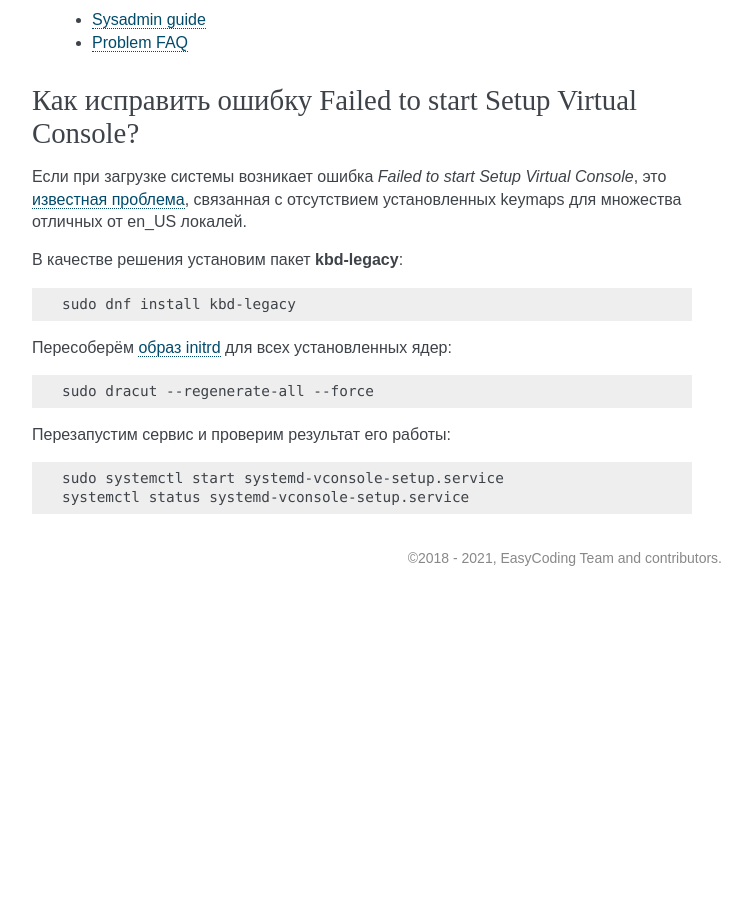
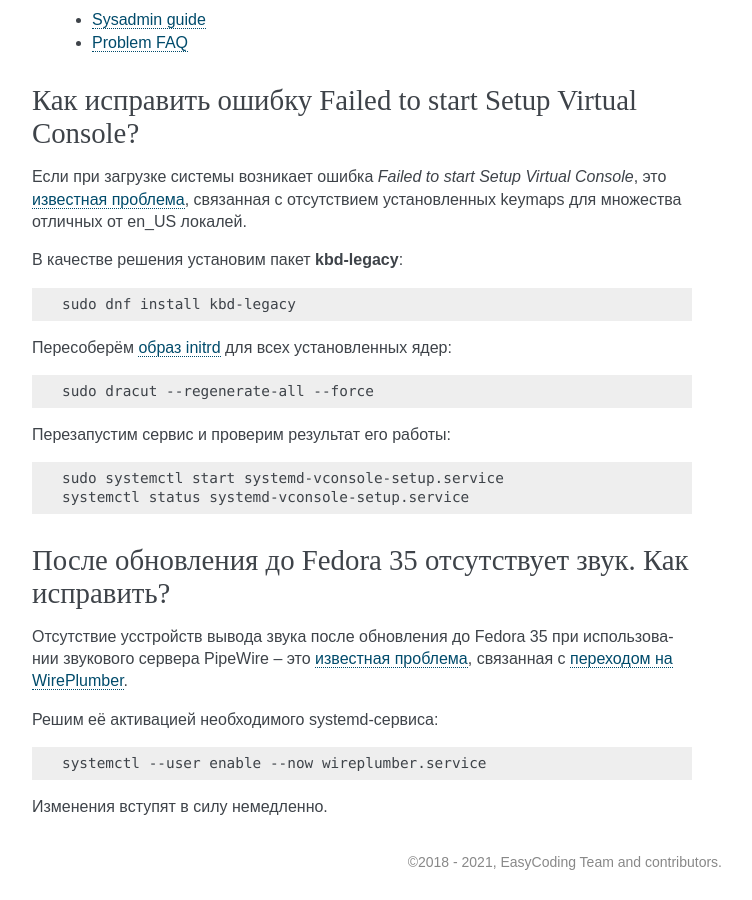
Before and after one commit to RussianFedora/FAQ, a Sphinx documentation site: the page built from source/tips-and-tricks.rst, in a window 1280 px wide and 900 px high, scrolled down 12150 px. Shown: the whole window, without its empty margins (388-1140 px from the left). Built offline with Sphinx 7.4.7, drawn with Linux system fonts in a browser that asks for light colours; comment, search, counter and statistics services are not loaded; before the commit the page ends 12746 px from its top, so only the background shows below that; some of the changed text lies outside the part shown.

Commit message:
Added question about missing sound devices after upgrading to F35.

```diff
--- a/source/tips-and-tricks.rst
+++ b/source/tips-and-tricks.rst
@@ -670,3 +670,19 @@
 
     sudo systemctl start systemd-vconsole-setup.service
     systemctl status systemd-vconsole-setup.service
+
+.. index:: pipewire, wireplumber, bug, issue, workaround
+.. _wireplumber-no-sound:
+
+После обновления до Fedora 35 отсутствует звук. Как исправить?
+=================================================================
+
+Отсутствие усстройств вывода звука после обновления до Fedora 35 при использовании звукового сервера PipeWire -- это `известная проблема <https://bugzilla.redhat.com/show_bug.cgi?id=2016253>`__, связанная с `переходом на WirePlumber <https://fedoraproject.org/wiki/Changes/WirePlumber>`__.
+
+Решим её активацией необходимого systemd-сервиса:
+
+.. code-block:: text
+
+    systemctl --user enable --now wireplumber.service
+
+Изменения вступят в силу немедленно.
```
